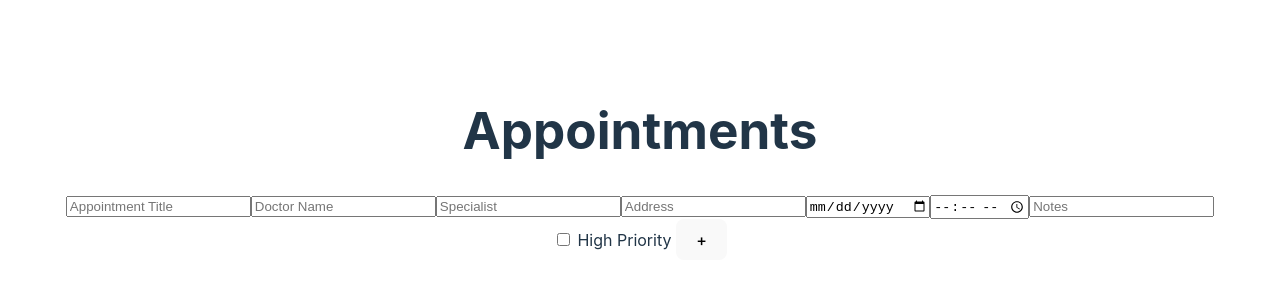
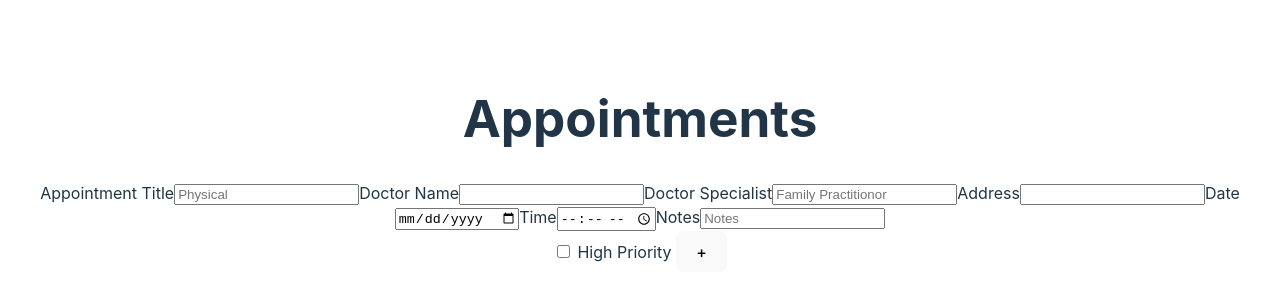
Before and after one commit to choisus08/docuplan_frontend, a Vue app: page / in a window 1280 px wide. Shown: the part 236-536 px from the top of the page. Built offline with nearby package versions, Linux system fonts and the light colour scheme; no server answers.

Commit message:
changed form as a component

```diff
--- /dev/null
+++ b/src/components/NewForm.vue
@@ -0,0 +1,46 @@
+<template>
+    <form class="add-appt-form">
+        <div class="input" >
+            <label>Appointment Title</label>
+            <input v-model="appointment_title" type="text" placeholder="Physical" required />
+            <label>Doctor Name</label>
+            <input v-model="doctor_name" type="text" />
+            <label>Doctor Specialist</label>
+            <input v-model="doctor_specialist" type="text" placeholder="Family Practitionor" />
+            <label>Address</label>
+            <input v-model="address" type="text" />
+            <label>Date</label>
+            <input v-model="date" type="date" required />
+            <label>Time</label>
+            <input v-model="time" type="time" required />
+            <label>Notes</label>
+            <input v-model="notes" type="text" placeholder="Notes" />
+        </div>
+            <label>
+                <input type="checkbox" v-model="newApptHighPriority"/>
+                High Priority
+            </label>
+            <button @click="addAppt" class="addBtn">+</button>
+    </form>
+</template>
+
+<script>
+    export default {
+        data() {
+            return {
+            appointment_title: '',
+            doctor_name: '',
+            doctor_specialist: '',
+            address: '',
+            date: '',
+            time: '',
+            notes: '',
+            }
+        }
+
+    }
+</script>
+
+<style scoped>
+
+</style>
--- a/src/views/Index.vue
+++ b/src/views/Index.vue
@@ -1,21 +1,6 @@
 <template>
     <h1>Appointments</h1>
-    <form class="add-appt-form">
-        <div class="input" >
-            <input v-model="newAppt" type="text" placeholder="Appointment Title" />
-            <input v-model="newAppt" type="text" placeholder="Doctor Name" />
-            <input v-model="newAppt" type="text" placeholder="Specialist" />
-            <input v-model="newAppt" type="text" placeholder="Address" />
-            <input v-model="newAppt" type="date" placeholder="Date" />
-            <input v-model="newAppt" type="time" placeholder="Time" />
-            <input v-model="newAppt" type="text" placeholder="Notes" />
-        </div>
-        <label>
-            <input type="checkbox" v-model="newApptHighPriority"/>
-            High Priority
-        </label>
-        <button v-on:click="addAppt" class="addBtn">+</button>
-    </form>
+    <NewForm />
     <div>
         <Post />
     </div>
@@ -23,8 +8,9 @@
 
 <script>
 
-    import {ref} from 'vue'
+    import {VueElement, ref} from 'vue'
     import Post from '../components/Post.vue'
+    import NewForm from '../components/NewForm.vue'
 
     const newAppt = ref("")
     const newApptHighPriority = ref(false)
@@ -33,7 +19,8 @@
 
         name: "Index",
         components: {
-            Post
+            Post,
+            NewForm
         },
         data() {
             return {
@@ -45,14 +32,13 @@
             }
         },
         methods: {
+            // Add new appt
             addAppt: function() {
                 this.appointments.push(this.newAppointment)
                 this.newAppointment = ''
                 console.log(addAppt())
             }
-
         }
-
     }
 
 </script>
```
